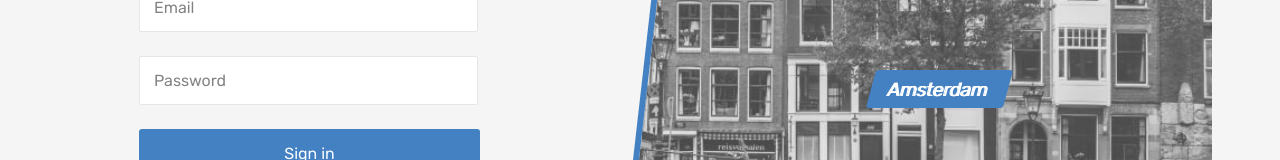
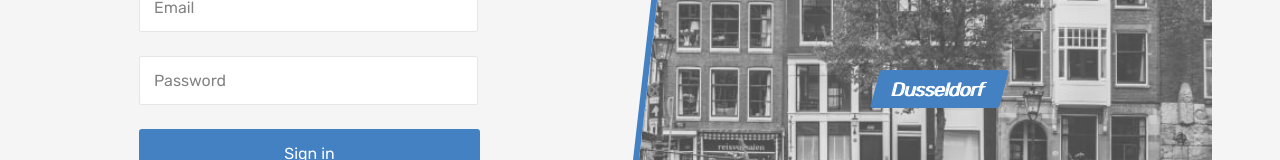
Before and after one commit to dimkinx/982629-six-cities-8, a React (Create React App) app in the folder project/: page /login in a window 1280 px wide. Shown: the part 319-479 px from the top of the page. Built offline with nearby package versions, Linux system fonts and the light colour scheme; no server answers.

Commit message:
Add random city link to LoginScreen component & tests for it

```diff
--- a/project/src/common/utils.ts
+++ b/project/src/common/utils.ts
@@ -49,6 +49,8 @@ const updateFavoriteOffers = (favoriteOffers: Offer[], updatedOffer: Offer): Off
     .filter((favoriteOffer) => favoriteOffer.isFavorite);
 };
 
+const getRandomCity = (cities: CityType[]): CityType => cities[Math.floor(Math.random() * cities.length)];
+
 export {
   addClassModifier,
   getRatingPercentage,
@@ -57,5 +59,6 @@ export {
   getFilteredOffersByCity,
   getSortedOffersByType,
   updateOffers,
-  updateFavoriteOffers
+  updateFavoriteOffers,
+  getRandomCity
 };
--- a/project/src/components/login-screen/login-screen.tsx
+++ b/project/src/components/login-screen/login-screen.tsx
@@ -1,9 +1,16 @@
 import {FormEvent, useRef} from 'react';
-import {useDispatch} from 'react-redux';
+import {Link} from 'react-router-dom';
+import {useDispatch, useSelector} from 'react-redux';
 import {loginAction} from '../../store/user/user-api-actions';
 import Logo from '../logo/logo';
+import {setCity} from '../../store/user/user-actions';
+import {getCity} from '../../store/user/user-selectors';
+import {getRandomCity} from '../../common/utils';
+import {AppRoute, CityType} from '../../common/const';
 
 function LoginScreen(): JSX.Element {
+  const randomCity = getRandomCity(Object.values(CityType));
+  const currentCity = useSelector(getCity);
   const loginRef = useRef<HTMLInputElement | null>(null);
   const passwordRef = useRef<HTMLInputElement | null>(null);
 
@@ -17,6 +24,12 @@ function LoginScreen(): JSX.Element {
         email: loginRef.current.value,
         password: passwordRef.current.value,
       }));
+    }
+  };
+
+  const handleLinkClick = () => {
+    if (randomCity !== currentCity) {
+      dispatch(setCity(randomCity));
     }
   };
 
@@ -71,9 +84,14 @@ function LoginScreen(): JSX.Element {
           </section>
           <section className="locations locations--login locations--current">
             <div className="locations__item">
-              <a className="locations__item-link" href="/">
-                <span>Amsterdam</span>
-              </a>
+              <Link
+                onClick={handleLinkClick}
+                className="locations__item-link"
+                to={AppRoute.MainScreen}
+                data-testid="locations__item-link"
+              >
+                <span>{randomCity}</span>
+              </Link>
             </div>
           </section>
         </div>
```
Also changed, not shown: 1 other file (tests, documents, lock files or other folders).
